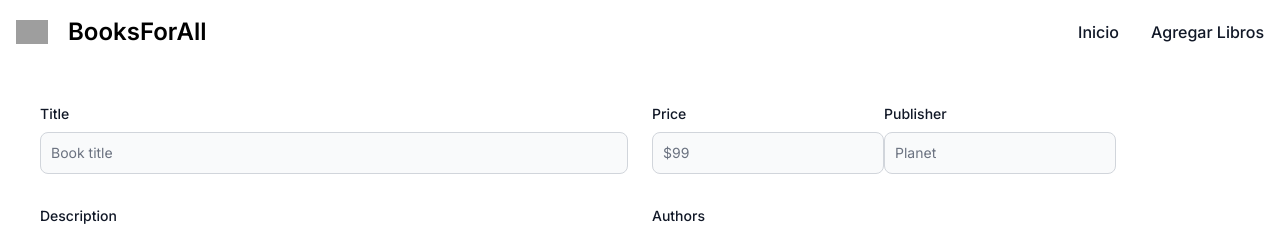
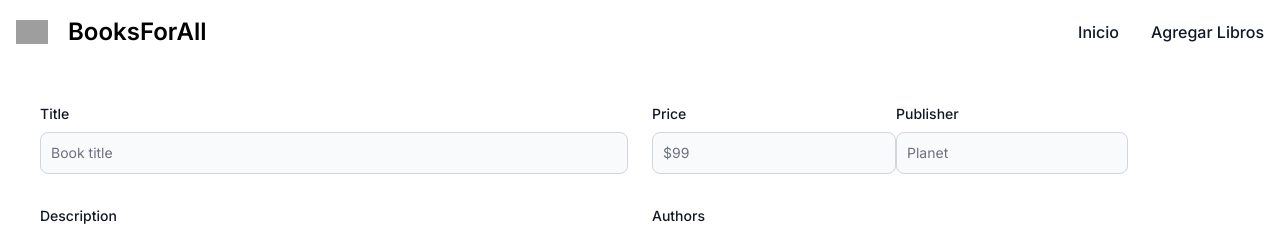
Before and after one commit to Dusbchek/finalBooks, a Next.js app: page /dashboard/addbook in a window 1280 px wide. Shown: the top 226 px of the page. Built offline with nearby package versions, Linux system fonts and the light colour scheme; grey boxes are pictures that could not be loaded.

Commit message:
Update page.jsx

```diff
--- a/src/app/(admin)/dashboard/addbook/page.jsx
+++ b/src/app/(admin)/dashboard/addbook/page.jsx
@@ -11,7 +11,7 @@
                     <div class="flex flex-row w-full">
                          <div>
                         <label for="price" class="block mb-2 text-sm font-medium text-gray-900 dark:text-white">Price</label>
-                        <input type="number" id="last_name" class="mb-2 bg-gray-50 border border-gray-300 text-gray-900 text-sm rounded-lg focus:ring-blue-500 focus:border-blue-500 block w-full p-2.5 dark:bg-gray-700 dark:border-gray-600 dark:placeholder-gray-400 dark:text-white dark:focus:ring-blue-500 dark:focus:border-blue-500" placeholder="$99" required/>
+                        <input type="number" id="last_name" class="mb-2 mr-3 bg-gray-50 border border-gray-300 text-gray-900 text-sm rounded-lg focus:ring-blue-500 focus:border-blue-500 block w-full p-2.5 dark:bg-gray-700 dark:border-gray-600 dark:placeholder-gray-400 dark:text-white dark:focus:ring-blue-500 dark:focus:border-blue-500" placeholder="$99" required/>
                      </div>
                           <div>
                                <label for="editorial" class="block mb-2 text-sm font-medium text-gray-900 dark:text-white">Publisher</label>
```
